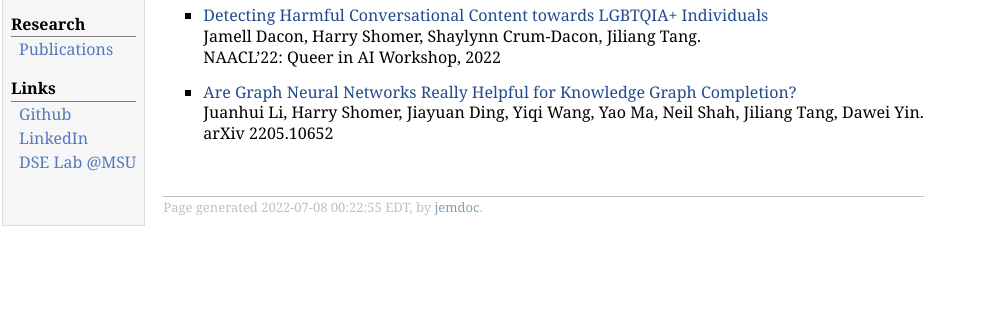
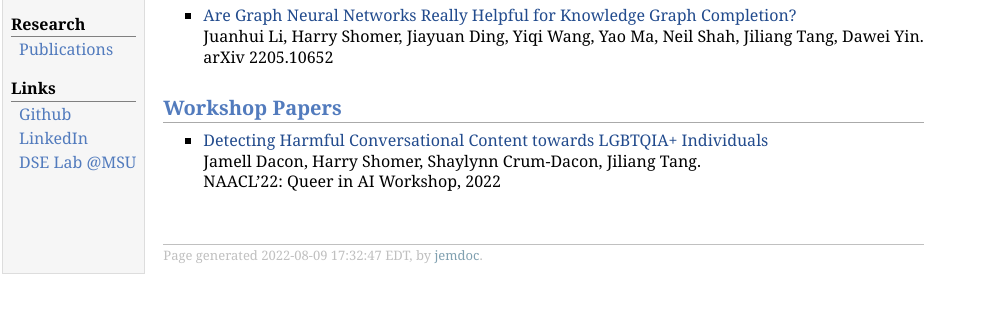
Before and after one commit to HarryShomer/msu-site, a plain HTML site: page publications.html in a window 1280 px wide. Shown: the part 103-416 px from the top of the page, without its empty margins (0-985 px from the left). Drawn offline with Linux system fonts and the light colour scheme.

Commit message:
fixed pubs

```diff
--- a/publications.html
+++ b/publications.html
@@ -27,20 +27,21 @@
 </div>
 <h2>Preprints</h2>
 <ul>
-<li><p><a href="http://cse.msu.edu/~daconjam/downloads/QueerAI.pdf">Detecting Harmful Conversational Content towards LGBTQIA+ Individuals</a> <br />
-Jamell Dacon, Harry Shomer, Shaylynn Crum-Dacon, Jiliang Tang. <br />
-NAACL&rsquo;22: Queer in AI Workshop, 2022 </p>
-</li>
-</ul>
-<ul>
 <li><p><a href="https://arxiv.org/abs/2205.10652">Are Graph Neural Networks Really Helpful for Knowledge Graph Completion?</a> <br />
 Juanhui Li, Harry Shomer, Jiayuan Ding, Yiqi Wang, Yao Ma, Neil Shah, Jiliang Tang, Dawei Yin. <br />
 arXiv 2205.10652 </p>
 </li>
 </ul>
+<h2>Workshop Papers</h2>
+<ul>
+<li><p><a href="https://arxiv.org/abs/2207.10032">Detecting Harmful Conversational Content towards LGBTQIA+ Individuals</a> <br />
+Jamell Dacon, Harry Shomer, Shaylynn Crum-Dacon, Jiliang Tang. <br />
+NAACL&rsquo;22: Queer in AI Workshop, 2022 </p>
+</li>
+</ul>
 <div id="footer">
 <div id="footer-text">
-Page generated 2022-07-08 00:22:55 EDT, by <a href="http://jemdoc.jaboc.net/">jemdoc</a>.
+Page generated 2022-08-09 17:32:47 EDT, by <a href="http://jemdoc.jaboc.net/">jemdoc</a>.
 </div>
 </div>
 </td>
```
Also changed, not shown: index.html (+1 -1 lines), 1 other file.
